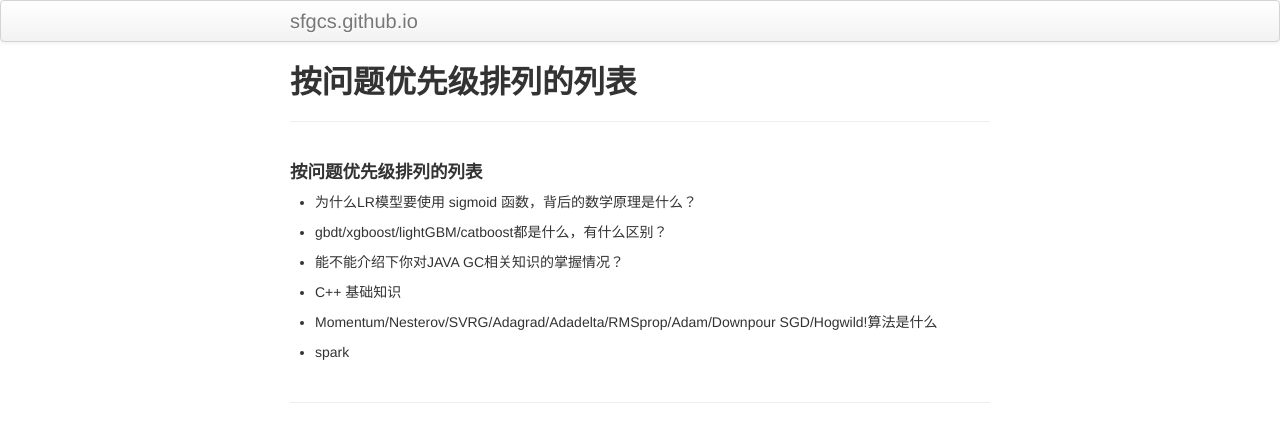
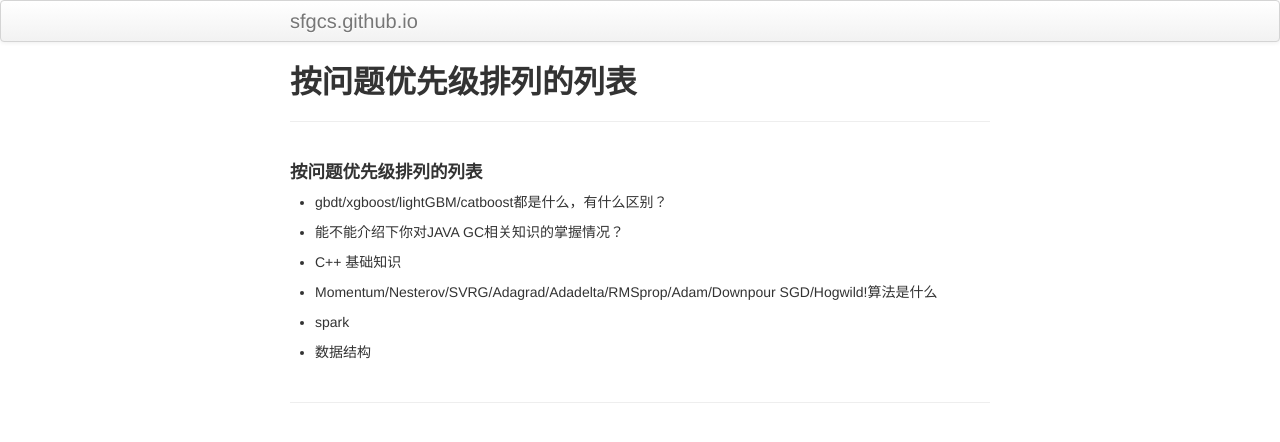
Before and after one commit to sfgcs/sfgcs.github.io, a Jekyll site: the page built from pages/todo.md, in a window 1280 px wide. Shown: the top 442 px of the page. Built offline with Jekyll 4.4.1, drawn with Linux system fonts in a browser that asks for light colours.

Commit message:
Update todo.md

```diff
--- a/pages/todo.md
+++ b/pages/todo.md
@@ -5,8 +5,6 @@ description:
 ---
 
 #### 按问题优先级排列的列表
-
-- 为什么LR模型要使用 sigmoid 函数，背后的数学原理是什么？
 
 - gbdt/xgboost/lightGBM/catboost都是什么，有什么区别？
 
@@ -17,3 +15,5 @@ description:
 - Momentum/Nesterov/SVRG/Adagrad/Adadelta/RMSprop/Adam/Downpour SGD/Hogwild!算法是什么
 
 - spark
+
+- 数据结构
```
